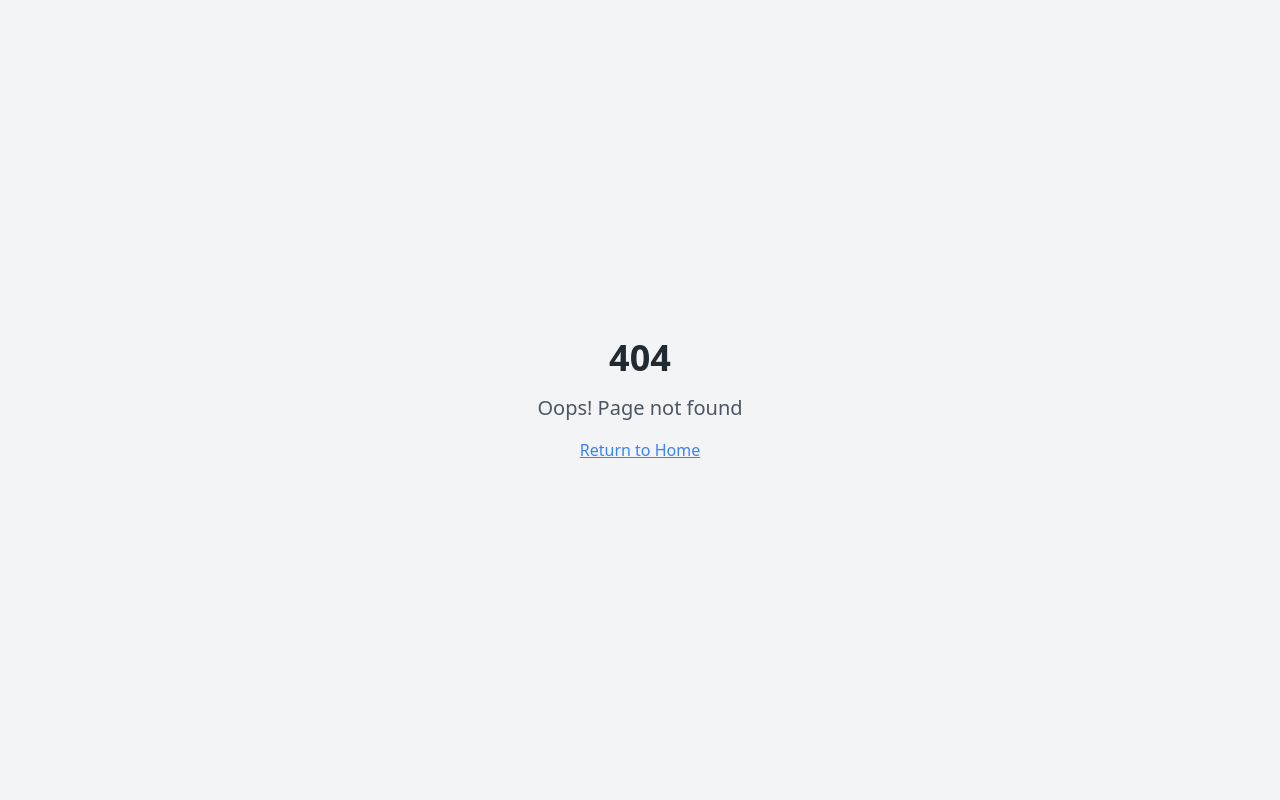
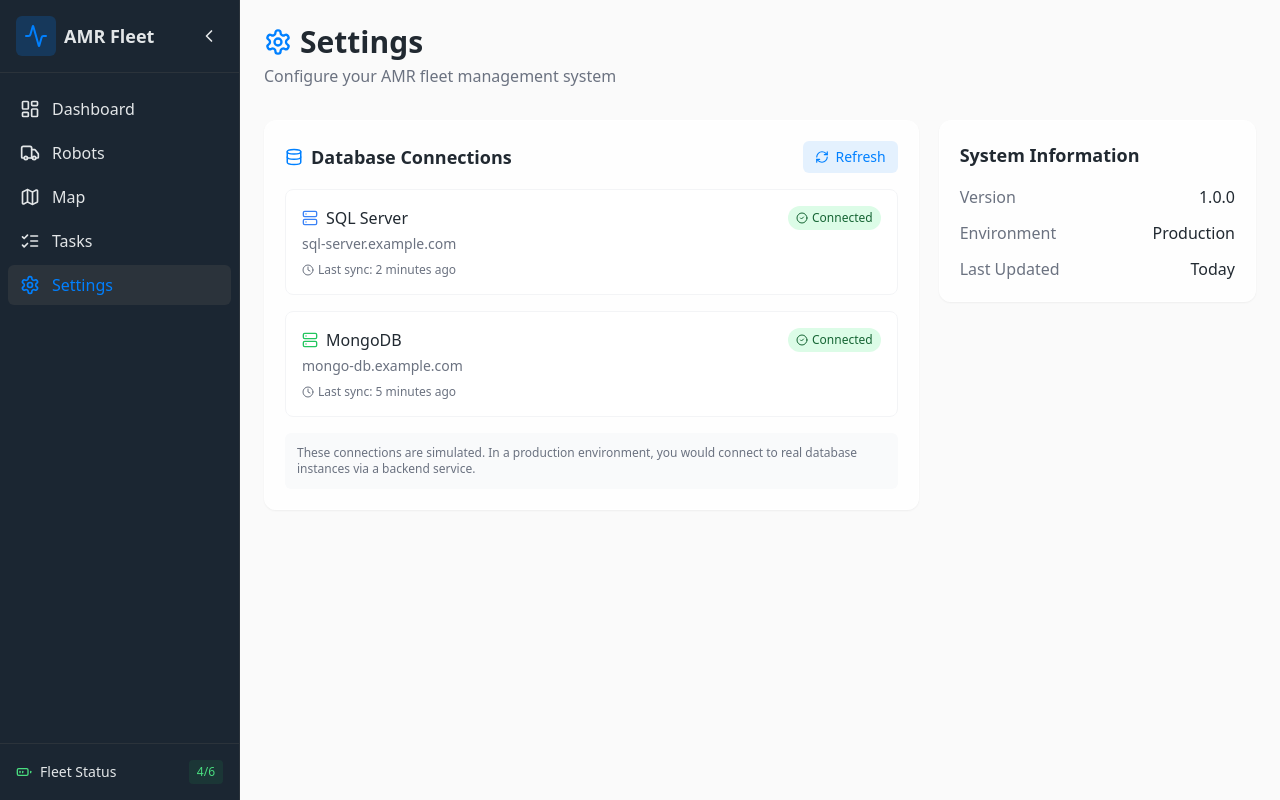
Before and after one commit to mauryadk/amr-optimizer-hub, a React (Vite) app: page /settings in a window 1280 px wide. Before the commit this address had no page. Built offline with nearby package versions, Linux system fonts and the light colour scheme.

Commit message:
Fix broken settings page
The settings page is currently not working, this commit fixes it.

```diff
--- a/src/App.tsx
+++ b/src/App.tsx
@@ -8,6 +8,7 @@ import Index from "./pages/Index";
 import Robots from "./pages/Robots";
 import Map from "./pages/Map";
 import Tasks from "./pages/Tasks";
+import Settings from "./pages/Settings";
 import NotFound from "./pages/NotFound";
 
 const queryClient = new QueryClient();
@@ -23,6 +24,7 @@ const App = () => (
           <Route path="/robots" element={<Robots />} />
           <Route path="/map" element={<Map />} />
           <Route path="/tasks" element={<Tasks />} />
+          <Route path="/settings" element={<Settings />} />
           <Route path="*" element={<NotFound />} />
         </Routes>
       </BrowserRouter>
--- /dev/null
+++ b/src/pages/Settings.tsx
@@ -0,0 +1,62 @@
+
+import { useState } from 'react';
+import { motion } from 'framer-motion';
+import Sidebar from '@/components/layout/Sidebar';
+import DatabaseStatus from '@/components/settings/DatabaseStatus';
+import { Settings as SettingsIcon } from 'lucide-react';
+
+export default function Settings() {
+  return (
+    <div className="min-h-screen flex bg-background">
+      <Sidebar />
+
+      <div className="flex-1 overflow-x-hidden">
+        <div className="p-6 max-w-7xl mx-auto">
+          <motion.div
+            initial={{ opacity: 0, y: -20 }}
+            animate={{ opacity: 1, y: 0 }}
+            transition={{ duration: 0.5 }}
+          >
+            <h1 className="text-3xl font-bold flex items-center">
+              <SettingsIcon size={28} className="mr-2 text-primary" />
+              Settings
+            </h1>
+            <p className="text-gray-500 mt-1">Configure your AMR fleet management system</p>
+          </motion.div>
+
+          <div className="grid grid-cols-1 lg:grid-cols-3 gap-5 mt-8">
+            {/* Database Settings */}
+            <div className="lg:col-span-2">
+              <DatabaseStatus />
+            </div>
+
+            <div className="lg:col-span-1">
+              <motion.div
+                initial={{ opacity: 0, y: 20 }}
+                animate={{ opacity: 1, y: 0 }}
+                transition={{ duration: 0.4, delay: 0.2 }}
+                className="glass-card rounded-xl p-5 shadow-sm"
+              >
+                <h3 className="text-lg font-semibold mb-4">System Information</h3>
+                <div className="space-y-3">
+                  <div className="flex justify-between">
+                    <span className="text-gray-500">Version</span>
+                    <span className="font-medium">1.0.0</span>
+                  </div>
+                  <div className="flex justify-between">
+                    <span className="text-gray-500">Environment</span>
+                    <span className="font-medium">Production</span>
+                  </div>
+                  <div className="flex justify-between">
+                    <span className="text-gray-500">Last Updated</span>
+                    <span className="font-medium">Today</span>
+                  </div>
+                </div>
+              </motion.div>
+            </div>
+          </div>
+        </div>
+      </div>
+    </div>
+  );
+}
```
